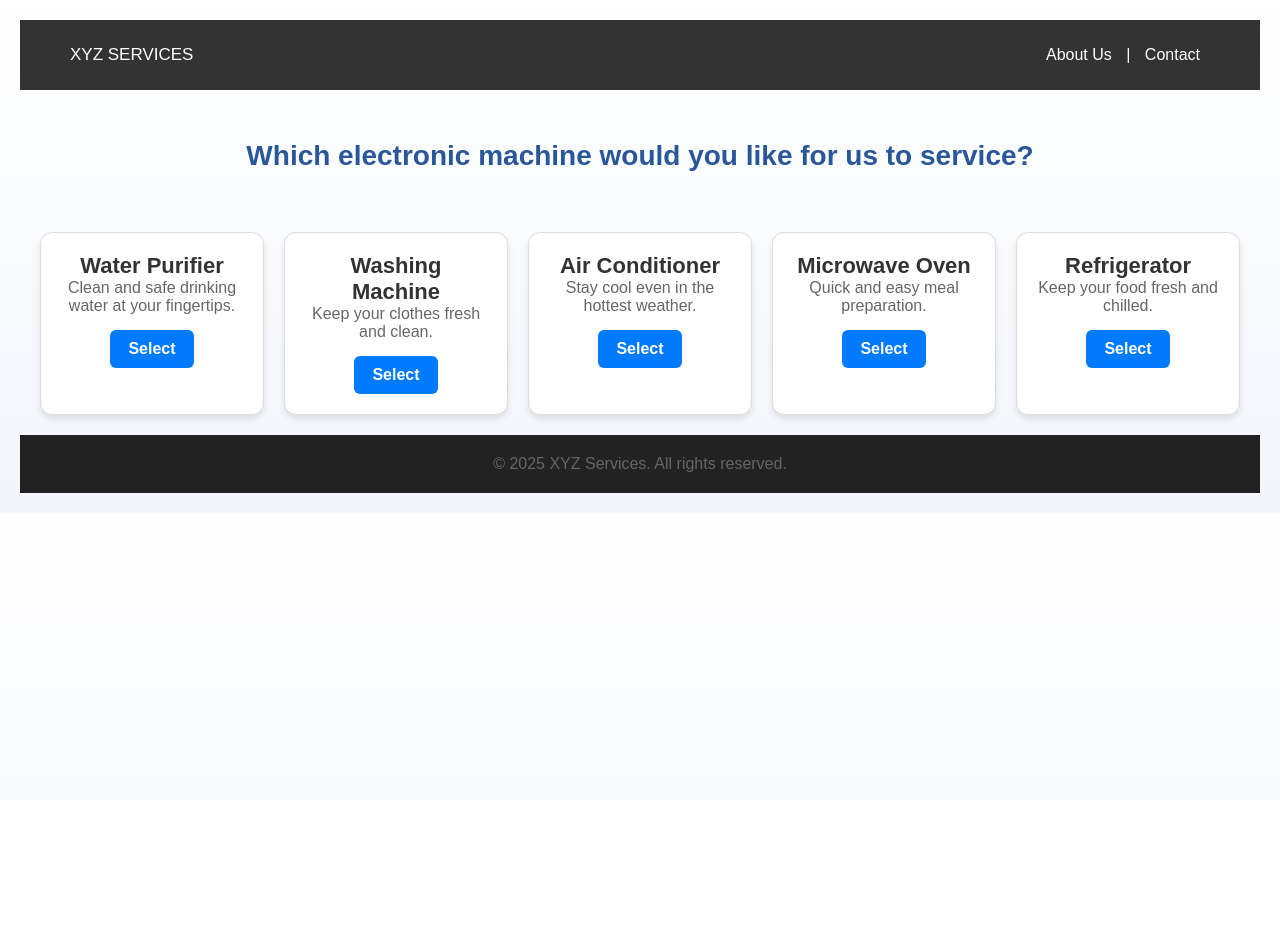
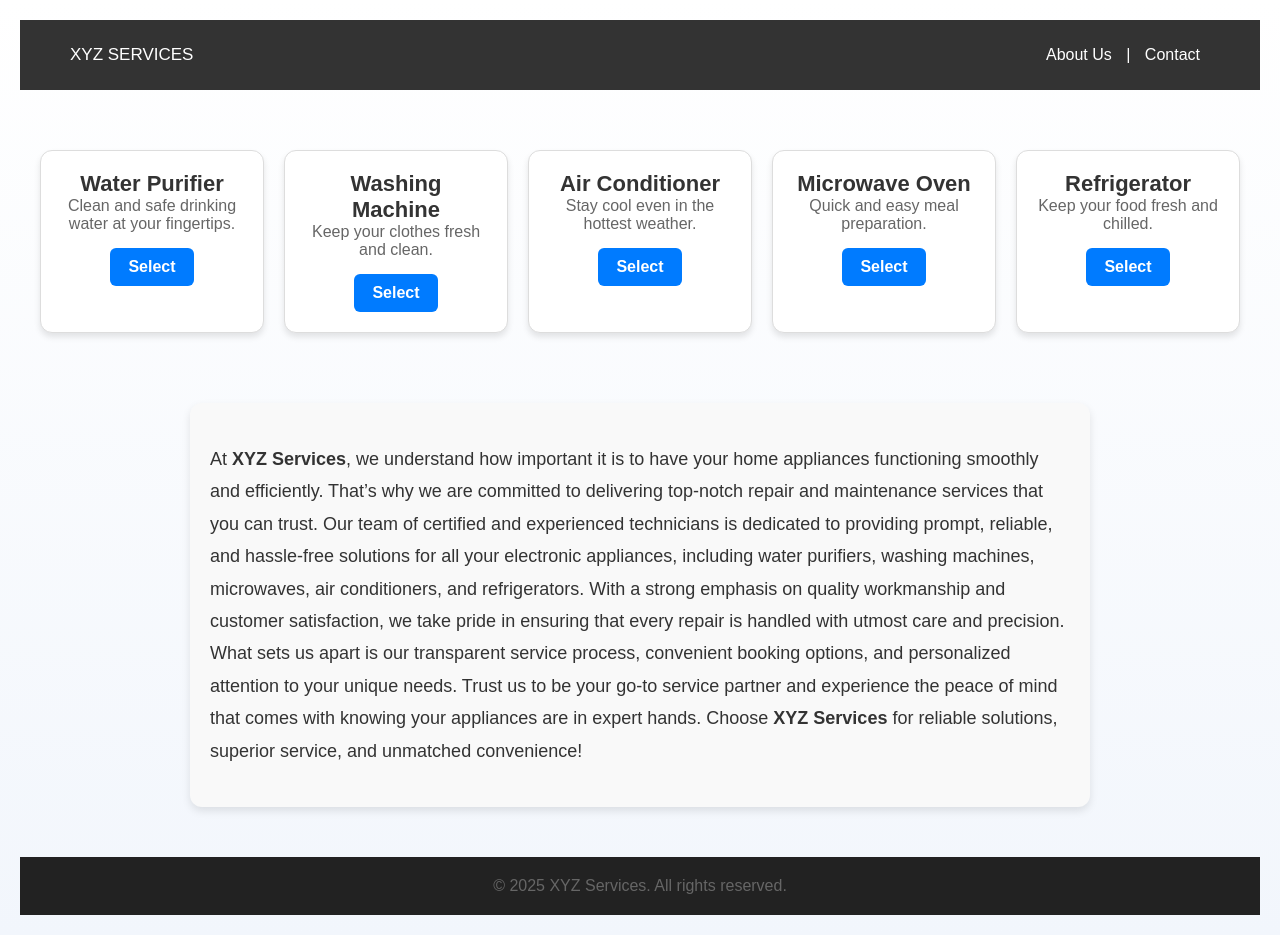
Before and after one commit to sumanprabhu/XYZ-services, a plain HTML site: page index.html in a window 1280 px wide. Before the commit the page ends 800 px from the top, so only its background shows below. Drawn offline with Linux system fonts and the light colour scheme.

Commit message:
added service description and remove a line

```diff
--- a/index.html
+++ b/index.html
@@ -5,6 +5,24 @@
   <meta name="viewport" content="width=device-width, initial-scale=1.0">
   <title>XYZ Services</title>
   <link rel="stylesheet" href="styles.css">
+  <style>
+    .about-section {
+      background-color: #f9f9f9;
+      padding: 40px 20px;
+      margin-top: 50px;
+      text-align: left;
+      border-radius: 12px;
+      box-shadow: 0 4px 8px rgba(0, 0, 0, 0.1);
+      max-width: 900px;
+      margin: 50px auto;
+    }
+
+    .about-section p {
+      font-size: 18px;
+      line-height: 1.8;
+      color: #333;
+    }
+  </style>
 </head>
 <body>
 
@@ -22,8 +40,6 @@
   </header>
 
   <main>
-    <h1 class="instruction">Which electronic machine would you like for us to service?</h1>
-
     <section class="machine-grid">
       <div class="machine-card">
         <h3>Water Purifier</h3>
@@ -55,6 +71,13 @@
         <a href="refrigerator.html" class="button">Select</a>
       </div>
     </section>
+
+    <!-- About Section Below Appliances -->
+    <section class="about-section">
+      <p>
+        At <strong>XYZ Services</strong>, we understand how important it is to have your home appliances functioning smoothly and efficiently. That’s why we are committed to delivering top-notch repair and maintenance services that you can trust. Our team of certified and experienced technicians is dedicated to providing prompt, reliable, and hassle-free solutions for all your electronic appliances, including water purifiers, washing machines, microwaves, air conditioners, and refrigerators. With a strong emphasis on quality workmanship and customer satisfaction, we take pride in ensuring that every repair is handled with utmost care and precision. What sets us apart is our transparent service process, convenient booking options, and personalized attention to your unique needs. Trust us to be your go-to service partner and experience the peace of mind that comes with knowing your appliances are in expert hands. Choose <strong>XYZ Services</strong> for reliable solutions, superior service, and unmatched convenience!
+      </p>
+    </section>
   </main>
 
   <footer>
```
